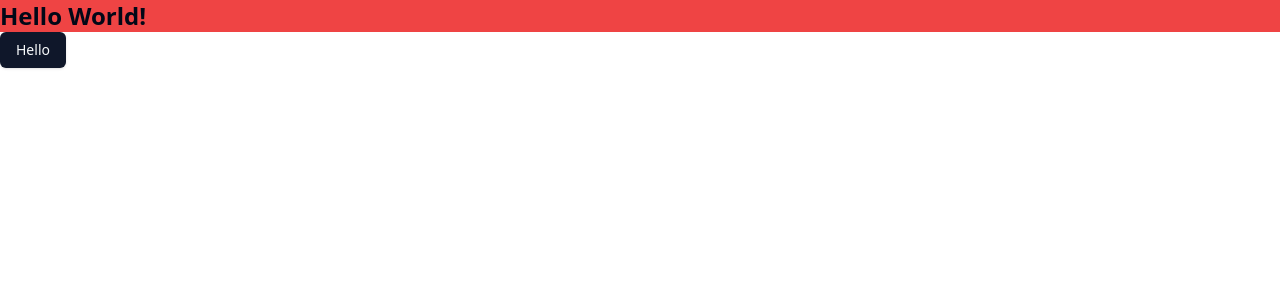
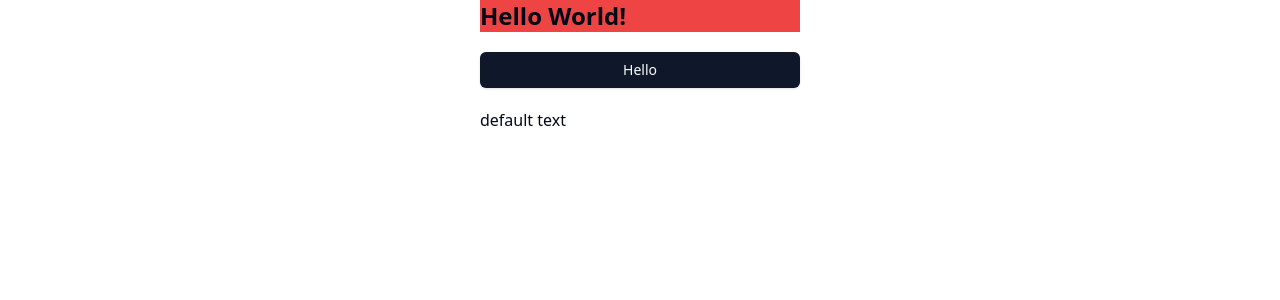
Before and after one commit to Mocchu/todo-app-v2, a React (Vite) app: page / in a window 1280 px wide. Shown: the top 300 px of the page. Built offline with nearby package versions, Linux system fonts and the light colour scheme.

Commit message:
Install prettier for tailwind

```diff
--- a/package.json
+++ b/package.json
@@ -31,6 +31,8 @@
     "eslint-plugin-react-hooks": "^4.6.0",
     "eslint-plugin-react-refresh": "^0.4.5",
     "postcss": "^8.4.33",
+    "prettier": "^3.2.4",
+    "prettier-plugin-tailwindcss": "^0.5.11",
     "tailwindcss": "^3.4.1",
     "typescript": "^5.2.2",
     "vite": "^5.0.8"
--- a/src/App.tsx
+++ b/src/App.tsx
@@ -1,11 +1,14 @@
+import { useState } from "react";
 import Test from "./components/Test";
 
 function App() {
-	return (
-		<>
-			<Test />
-		</>
-	);
+  const [test, setText] = useState("default text");
+  return (
+    <div className="mx-auto flex w-[20rem] flex-col justify-center gap-5">
+      <Test />
+      <p>{test}</p>
+    </div>
+  );
 }
 
 export default App;
```
Also changed, not shown: 2 other files (tests, documents, lock files or other folders).
